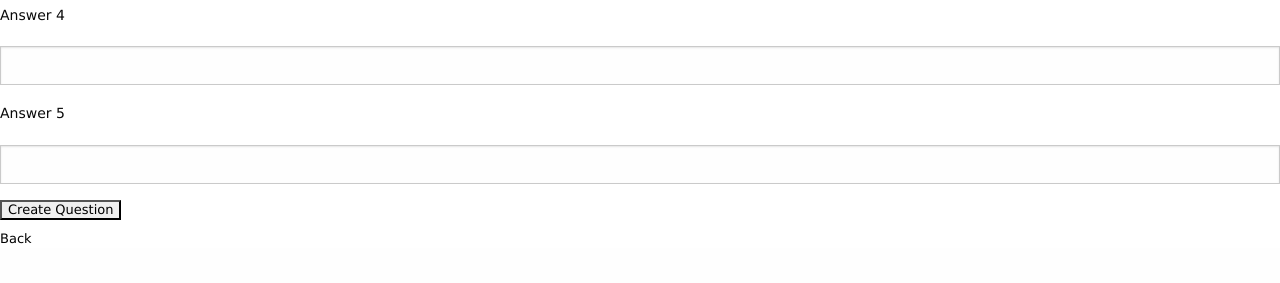
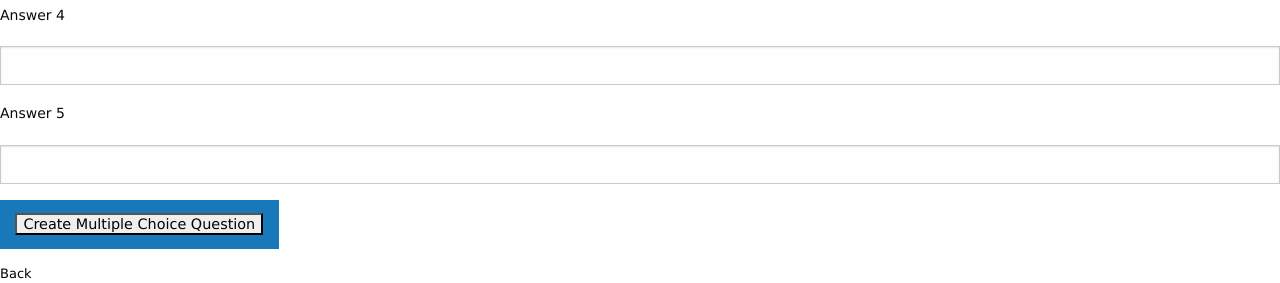
Before and after one commit to therufs/loopoll, a Rails app: page /questions/new in a window 1280 px wide. Shown: the part 767-1050 px from the top of the page. Before the commit the page ends 1011 px from the top, so only its background shows below. Run offline with Rails 7, Linux system fonts and the light colour scheme; style sheets or scripts are compiled from the project's sources; some libraries are stand-ins or nearby versions.

Commit message:
Edited application to have the top barback

```diff
--- a/app/views/questions/_form2.html.erb
+++ b/app/views/questions/_form2.html.erb
@@ -31,8 +31,10 @@
       </div>
     <% end %>
 
-    <div class="actions">
-      <%= f.submit %>
+    <div class="large-12 columns large-centered">
+      <div class="button regular">
+        <%= f.submit 'Create Multiple Choice Question' %>
+      </div>
     </div>
   <% end %>
 </div>
```
Also changed, not shown: 3 other files.
